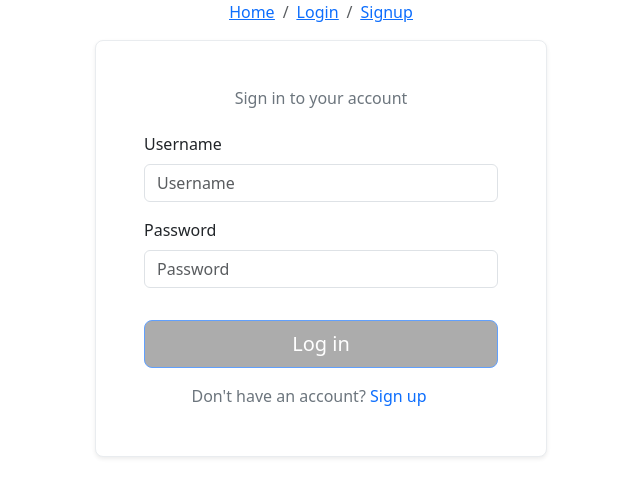
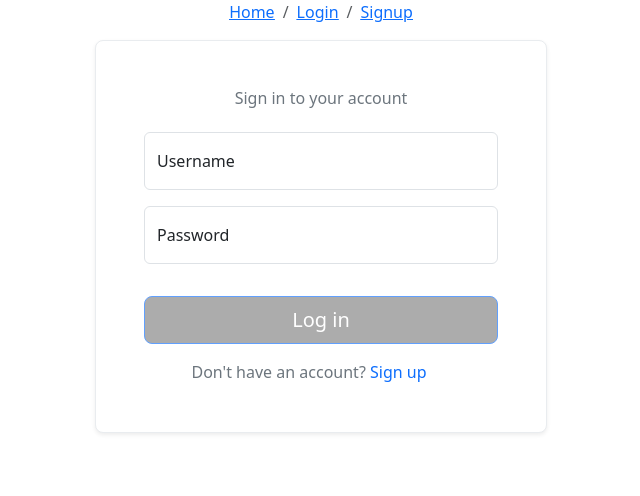
Before and after one commit to asly-97/revature-project1-reactjs, a React (Create React App) app: page /login in a window 1280 px wide. Shown: the top 496 px of the page, without its empty margins (319-959 px from the left). Built offline with nearby package versions, Linux system fonts and the light colour scheme.

Commit message:
fixed some styling

```diff
--- a/src/components/Auth/Login.tsx
+++ b/src/components/Auth/Login.tsx
@@ -75,15 +75,17 @@ export default function() {
                         <Row>
                             <div className="err_msg">{usernameMsg}</div>
                             <Form.Group className="mb-3">
-                                <Form.Label>Username</Form.Label>
+                                <Form.FloatingLabel label="Username">
                                 <Form.Control type="text" name="username" id="username" placeholder="Username" onChange={validate} />
+                                </Form.FloatingLabel>
                             </Form.Group>
                         </Row>
                         <Row>
                             <div className="err_msg">{passwordMsg}</div>
                             <Form.Group className="mb-3">
-                                <Form.Label>Password</Form.Label>
+                                <Form.FloatingLabel label="Password">
                                 <Form.Control type="password" name="password" id="password" placeholder="Password" onChange={validate} />
+                                </Form.FloatingLabel>
                             </Form.Group>
                         </Row>
                         <Row>
--- a/src/components/Reimbursement/ReimbursementItem.tsx
+++ b/src/components/Reimbursement/ReimbursementItem.tsx
@@ -11,7 +11,7 @@ function ReimbursementItem(reimbursement:ReimbursementInterface) {
     color = 'success';
     resolvedAt = Date.parse(reimbursement.resolvedAt?.toString()+'');
   }
-  else if(reimbursement.status == 'declined'){
+  else if(reimbursement.status == 'denied'){
       color = 'danger';
       resolvedAt = Date.parse(reimbursement.resolvedAt?.toString()+'');
   }
@@ -26,14 +26,14 @@ function ReimbursementItem(reimbursement:ReimbursementInterface) {
           key={color}
           text='white'
           style={{ width: '18rem' }}
-          className="mb-2"
+          className="mb-3"
         >
           <Card.Header>{reimbursement.amount}$</Card.Header>
           <Card.Body>
             <Card.Title>{reimbursement.user?.firstName+' '+reimbursement.user?.lastName}</Card.Title>
-            <Card.Text>{reimbursement.description}</Card.Text>
+            <Card.Text>{reimbursement.description} </Card.Text>
             <Card.Text>created : ({formatDistance(createdAt, new Date())} ago)</Card.Text>
-            <Card.Text>{reimbursement.status} {resolvedAt? " : ("+formatDistance(resolvedAt, new Date()) +") ago" : ""} </Card.Text>
+            <Card.Text>{reimbursement.status} {resolvedAt? " : ("+formatDistance(resolvedAt, new Date()) +" ago)" : ""} </Card.Text>
           </Card.Body>
         </Card>
   );
--- a/src/components/Reimbursement/ReimbursementList.tsx
+++ b/src/components/Reimbursement/ReimbursementList.tsx
@@ -1,16 +1,20 @@
-import { Col, Row } from "react-bootstrap";
+import { CardGroup, Col, Row } from "react-bootstrap";
 import { ReimbursementInterface } from "../Interfaces/ReimbursementInterface";
 import ReimbursementItem from "./ReimbursementItem";
 
 export default (reimbursements:{reimbursementsList?:ReimbursementInterface[]})=>{
 
+    let length = reimbursements.reimbursementsList? reimbursements.reimbursementsList.length : 0;
+
     return(
-        <Row xs={1} md={3} className="g-5">
+        <CardGroup>
+            <Row xs={1} md={ length > 3? 3: length} className="g-3" style={{justifyItems:"center"}}>
             {reimbursements.reimbursementsList?.map((reimbursement) => (
                         <Col key={reimbursement.reimbId}>
                             <ReimbursementItem {...reimbursement} />
                         </Col>
             ))}
             </Row>
+        </CardGroup>
     );
 }
--- a/src/pages/EmployeePages/EmployeeHomePage.tsx
+++ b/src/pages/EmployeePages/EmployeeHomePage.tsx
@@ -32,6 +32,7 @@ export const EmployeeHomePage: React.FC = () => {
 
     return(
         <>
+            <h3>My Reimbursements</h3>
             <ReimbursementList {...reimbursements} />
         </>
     );
```
Lines whose indentation alone changed are shown as unchanged.
